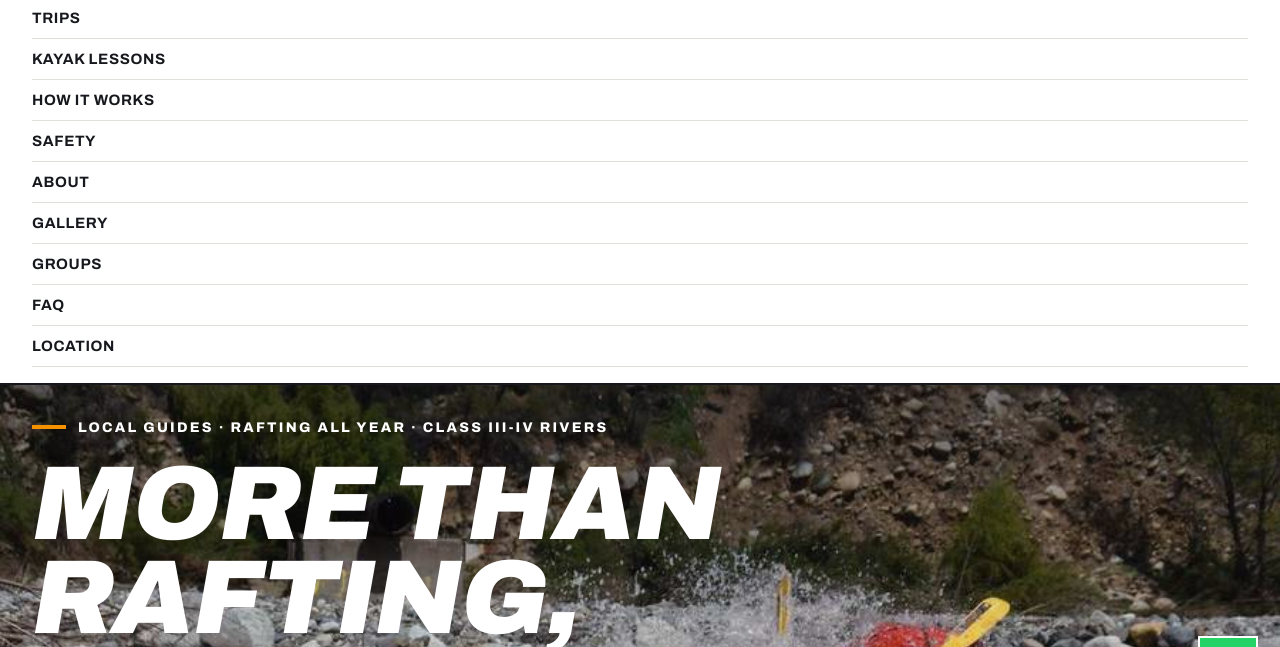
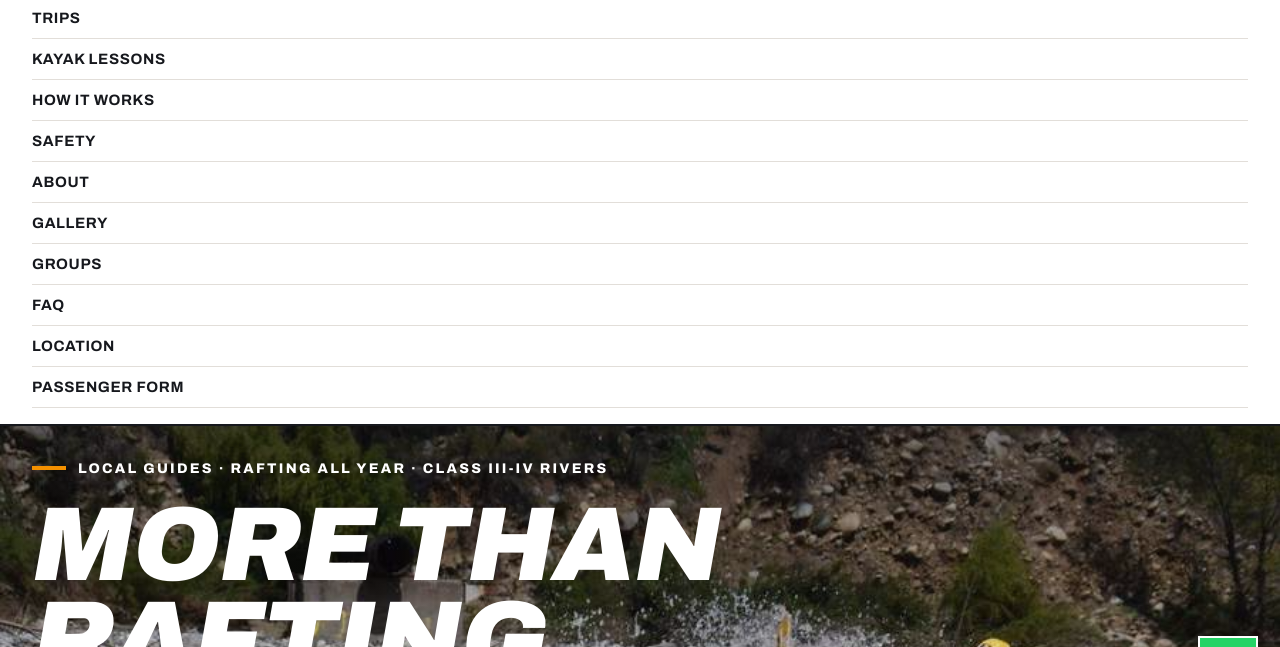
Before and after one commit to ALEJANDROPIZARRO888/maipo-river-adventure, a website: page index.html in a window 1280 px wide. Both pictures are taken after a click on the button "MENU". Shown: the part 82-729 px from the top of the page. Drawn offline with Linux system fonts and the light colour scheme; no server answers.

Commit message:
Botonera: agrega FICHA PASAJERO (escritorio y movil)

```diff
--- a/index.html
+++ b/index.html
@@ -62,6 +62,7 @@
       <a href="#empresas" style="font-weight:700;font-size:13.5px;letter-spacing:.05em;text-transform:uppercase;color:#16181d;"><span class="lang-es">Empresas</span><span class="lang-en">Groups</span></a>
       <a href="#faq" style="font-weight:700;font-size:13.5px;letter-spacing:.05em;text-transform:uppercase;color:#16181d;"><span class="lang-es">Preguntas frecuentes</span><span class="lang-en">FAQ</span></a>
       <a href="#ubicacion" style="font-weight:700;font-size:13.5px;letter-spacing:.05em;text-transform:uppercase;color:#16181d;"><span class="lang-es">Ubicación</span><span class="lang-en">Location</span></a>
+      <a href="/fichapasajero" style="font-weight:700;font-size:13.5px;letter-spacing:.05em;text-transform:uppercase;color:#16181d;"><span class="lang-es">Ficha pasajero</span><span class="lang-en">Passenger form</span></a>
     </div>
     <div style="display:flex;align-items:center;gap:12px;flex-shrink:0;">
       <div style="display:flex;border:2px solid #16181d;">
@@ -85,6 +86,7 @@
       <a href="#empresas" style="padding:12px 0;font-weight:700;font-size:15px;letter-spacing:.04em;text-transform:uppercase;color:#16181d;border-bottom:1px solid #e2ded9;"><span class="lang-es">Empresas</span><span class="lang-en">Groups</span></a>
       <a href="#faq" style="padding:12px 0;font-weight:700;font-size:15px;letter-spacing:.04em;text-transform:uppercase;color:#16181d;border-bottom:1px solid #e2ded9;"><span class="lang-es">Preguntas frecuentes</span><span class="lang-en">FAQ</span></a>
       <a href="#ubicacion" style="padding:12px 0;font-weight:700;font-size:15px;letter-spacing:.04em;text-transform:uppercase;color:#16181d;border-bottom:1px solid #e2ded9;"><span class="lang-es">Ubicación</span><span class="lang-en">Location</span></a>
+      <a href="/fichapasajero" style="padding:12px 0;font-weight:700;font-size:15px;letter-spacing:.04em;text-transform:uppercase;color:#16181d;border-bottom:1px solid #e2ded9;"><span class="lang-es">Ficha pasajero</span><span class="lang-en">Passenger form</span></a>
     </div>
 </header>
 
```
